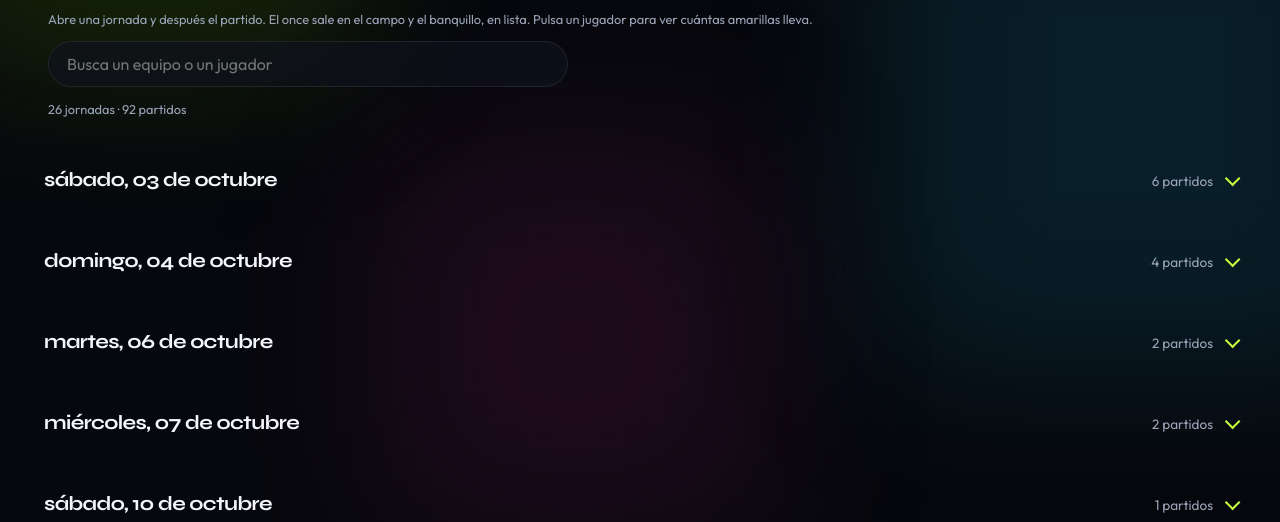
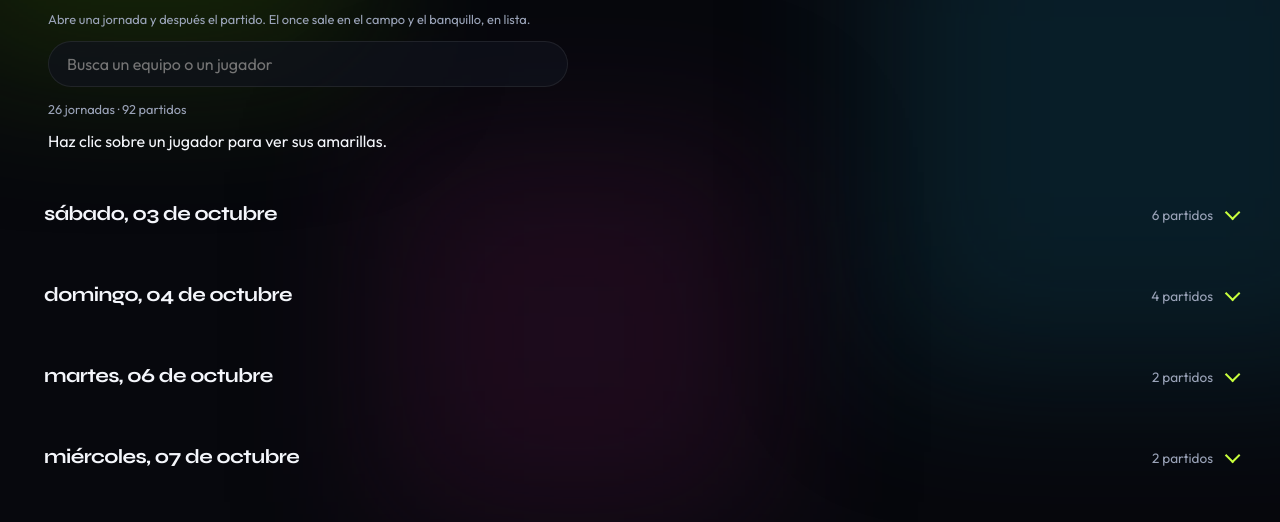
Before and after one commit to nanomrtnz3/BetterThanBet, a website: page alineaciones.html in a window 1280 px wide. Shown: the part 273-795 px from the top of the page. Drawn offline with Linux system fonts and the light colour scheme.

Commit message:
Indicar encima de las alineaciones que un clic muestra las amarillas.

```diff
--- a/alineaciones.html
+++ b/alineaciones.html
@@ -44,11 +44,12 @@
       <section class="board-head">
         <p class="kicker">Plantillas de ejemplo · octubre y noviembre</p>
         <h1>Alineaciones probables.</h1>
-        <p class="sub">Abre una jornada y después el partido. El once sale en el campo y el banquillo, en lista. Pulsa un jugador para ver cuántas amarillas lleva.</p>
+        <p class="sub">Abre una jornada y después el partido. El once sale en el campo y el banquillo, en lista.</p>
         <div class="board-tools">
           <input id="q" class="board-search" type="search" placeholder="Busca un equipo o un jugador" autocomplete="off" />
         </div>
         <p id="count" class="sub"></p>
+        <p>Haz clic sobre un jugador para ver sus amarillas.</p>
       </section>
 
       <div id="board"></div>
```
